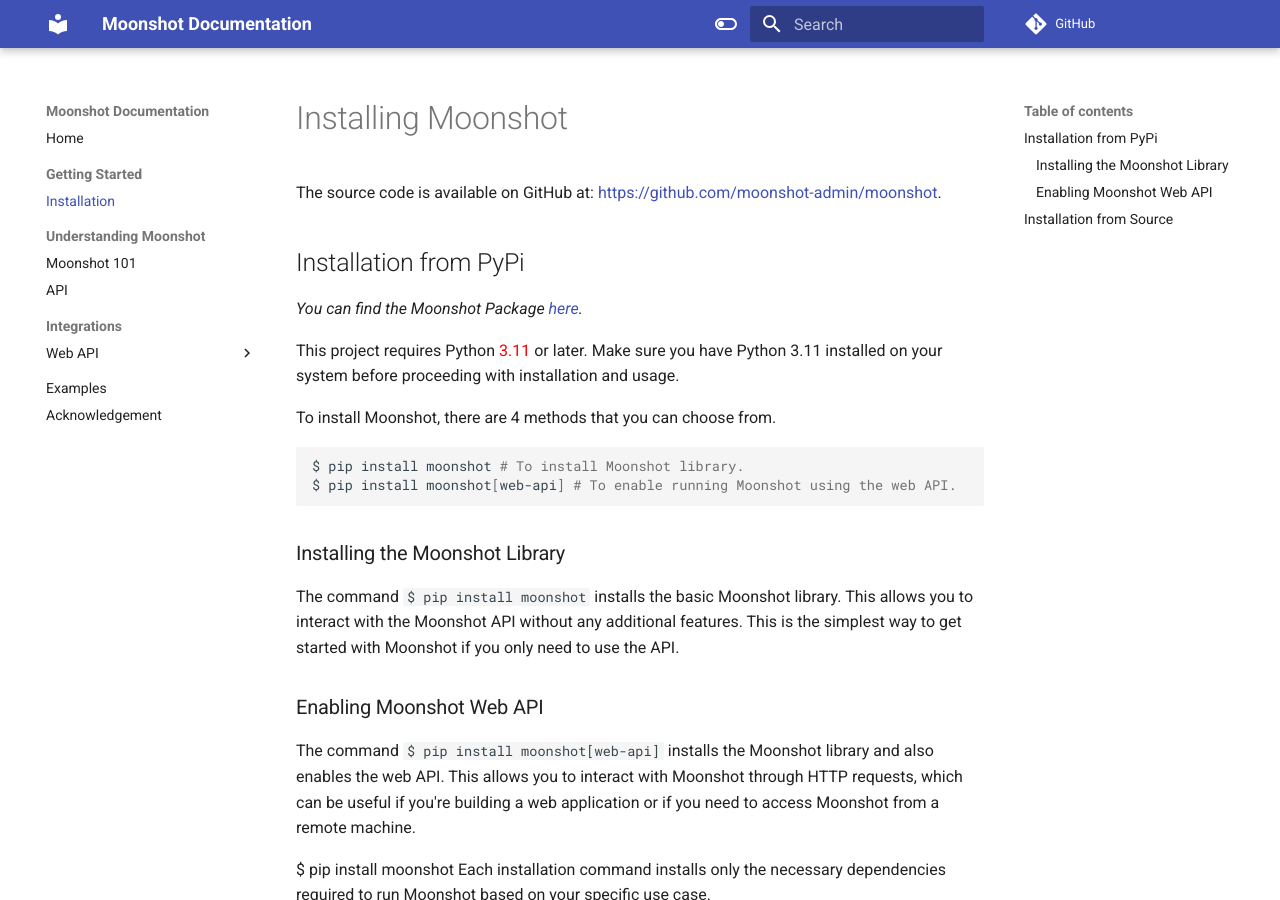
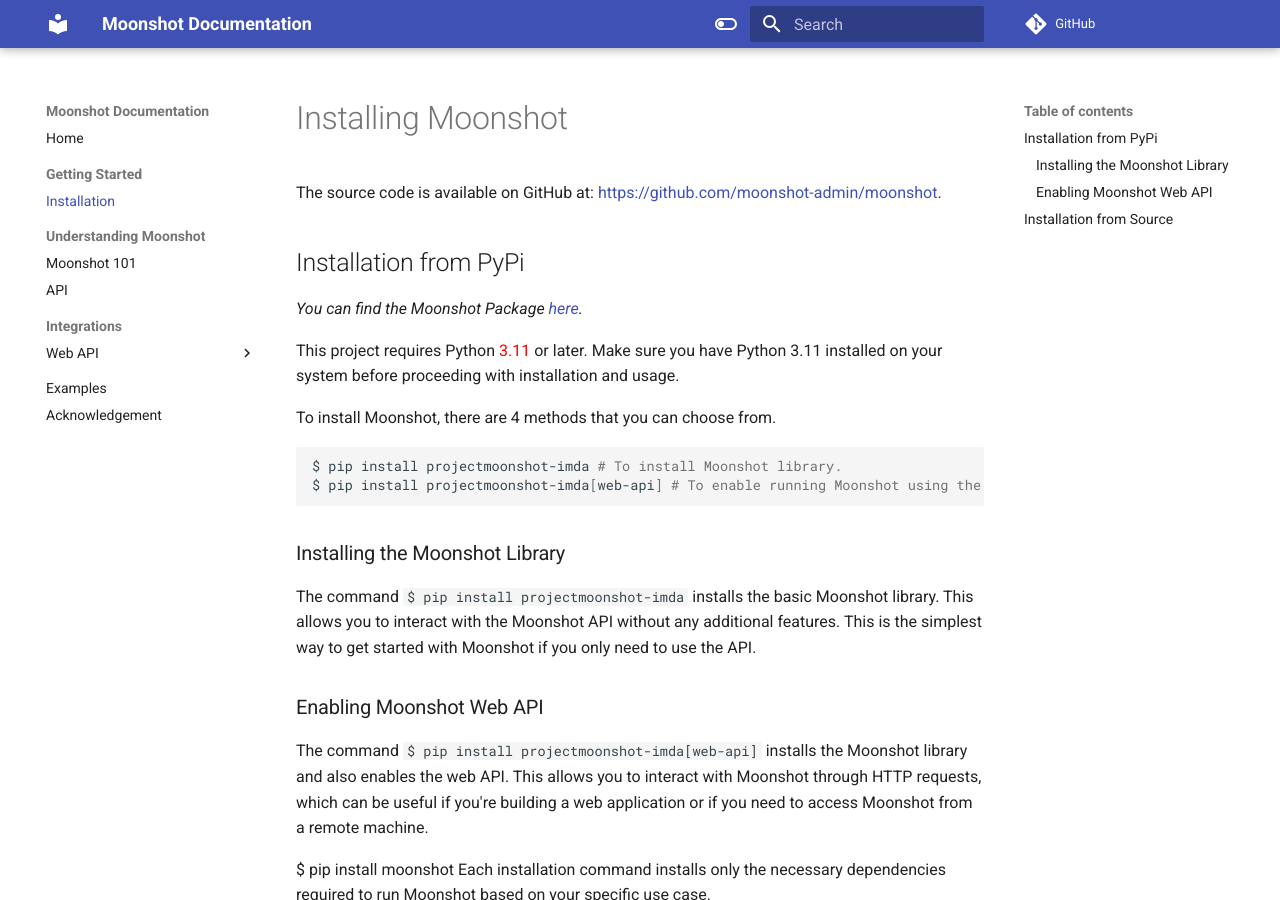
Before and after one commit to aiverify-foundation/moonshot, an MkDocs documentation site: the page built from docs/getting_started/installation.md, in a window 1280 px wide and 900 px high. Built offline with MkDocs 1.6.1 and Material for MkDocs 9.7.7, drawn with Linux system fonts in a browser that asks for light colours; comment, search, counter and statistics services are not loaded.

Commit message:
change project name for pypi

````diff
--- a/docs/getting_started/installation.md
+++ b/docs/getting_started/installation.md
@@ -10,15 +10,15 @@
 To install Moonshot, there are 4 methods that you can choose from.
 
 ```bash
-$ pip install moonshot # To install Moonshot library.
-$ pip install moonshot[web-api] # To enable running Moonshot using the web API.
+$ pip install projectmoonshot-imda # To install Moonshot library.
+$ pip install projectmoonshot-imda[web-api] # To enable running Moonshot using the web API.
 ```
 
 ### Installing the Moonshot Library
-The command `$ pip install moonshot` installs the basic Moonshot library. This allows you to interact with the Moonshot API without any additional features. This is the simplest way to get started with Moonshot if you only need to use the API.
+The command `$ pip install projectmoonshot-imda` installs the basic Moonshot library. This allows you to interact with the Moonshot API without any additional features. This is the simplest way to get started with Moonshot if you only need to use the API.
 
 ### Enabling Moonshot Web API
-The command `$ pip install moonshot[web-api]` installs the Moonshot library and also enables the web API. This allows you to interact with Moonshot through HTTP requests, which can be useful if you're building a web application or if you need to access Moonshot from a remote machine.
+The command `$ pip install projectmoonshot-imda[web-api]` installs the Moonshot library and also enables the web API. This allows you to interact with Moonshot through HTTP requests, which can be useful if you're building a web application or if you need to access Moonshot from a remote machine.
 
 $ pip install moonshot
 Each installation command installs only the necessary dependencies required to run Moonshot based on your specific use case.
````
